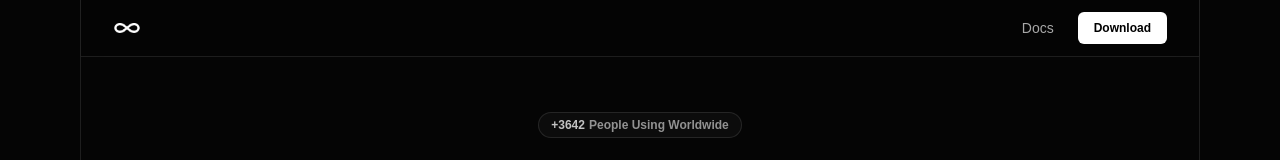
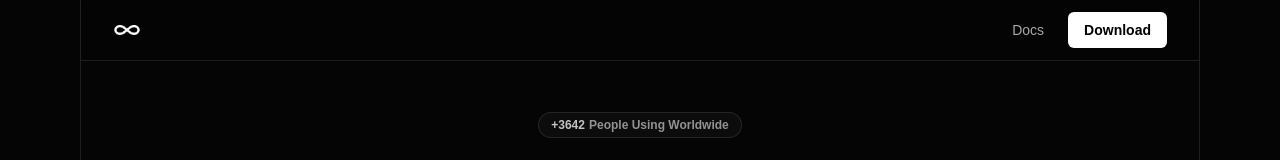
Before and after one commit to farzeenilyaszargar/Mandora, a Next.js app: page / in a window 1280 px wide. Shown: the top 160 px of the page. Built offline with nearby package versions, Linux system fonts and the light colour scheme; a web font is replaced by a local one.

Commit message:
Match navbar download text size

```diff
--- a/app/components/download-modal.tsx
+++ b/app/components/download-modal.tsx
@@ -10,7 +10,7 @@ export default function DownloadModalButton() {
       <button
         type="button"
         onClick={() => setIsOpen(true)}
-        className="rounded-md bg-white px-4 py-2 text-xs font-bold text-black transition hover:bg-[#d8d8d8]"
+        className="rounded-md bg-white px-4 py-2 text-sm font-bold text-black transition hover:bg-[#d8d8d8]"
       >
         Download
       </button>
```
